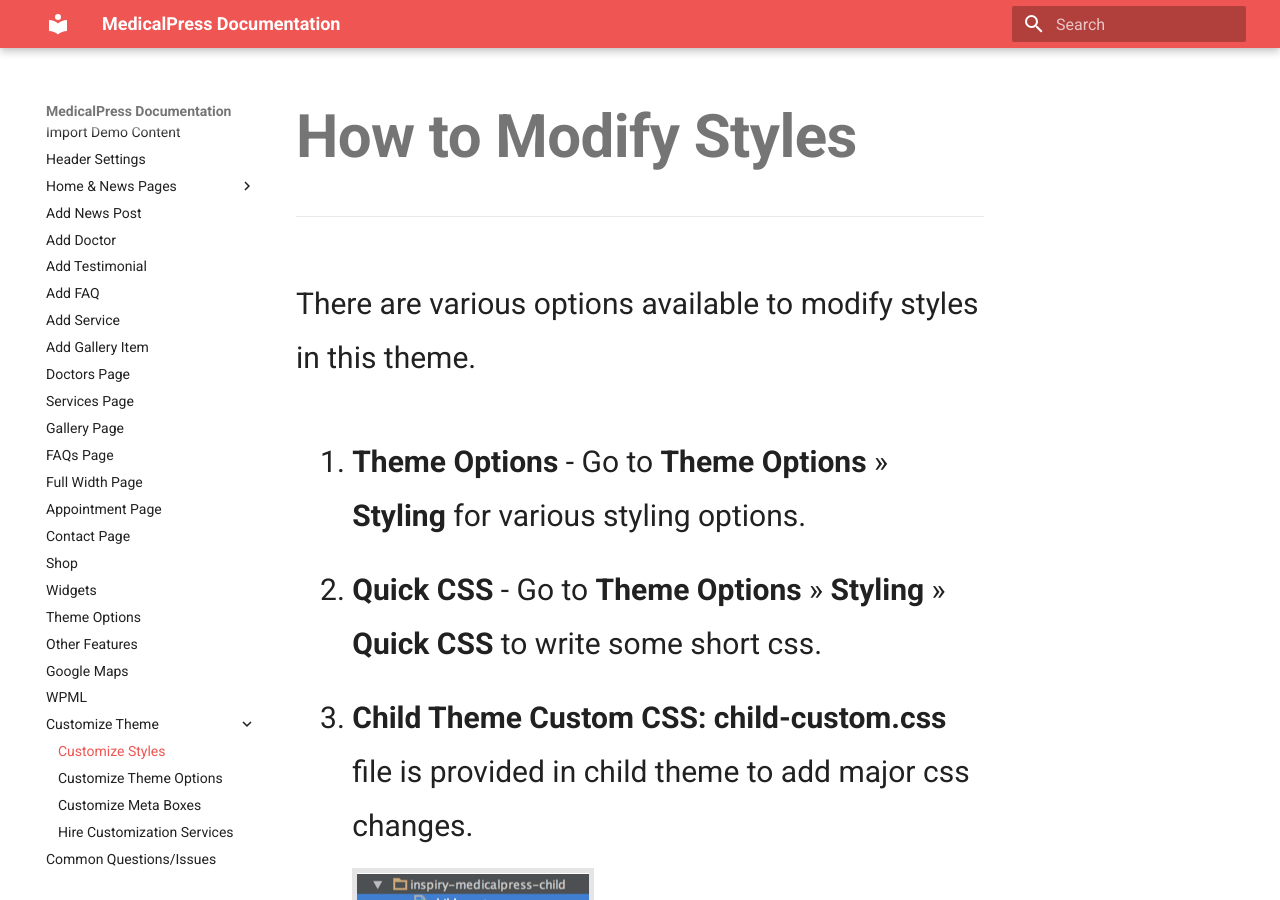
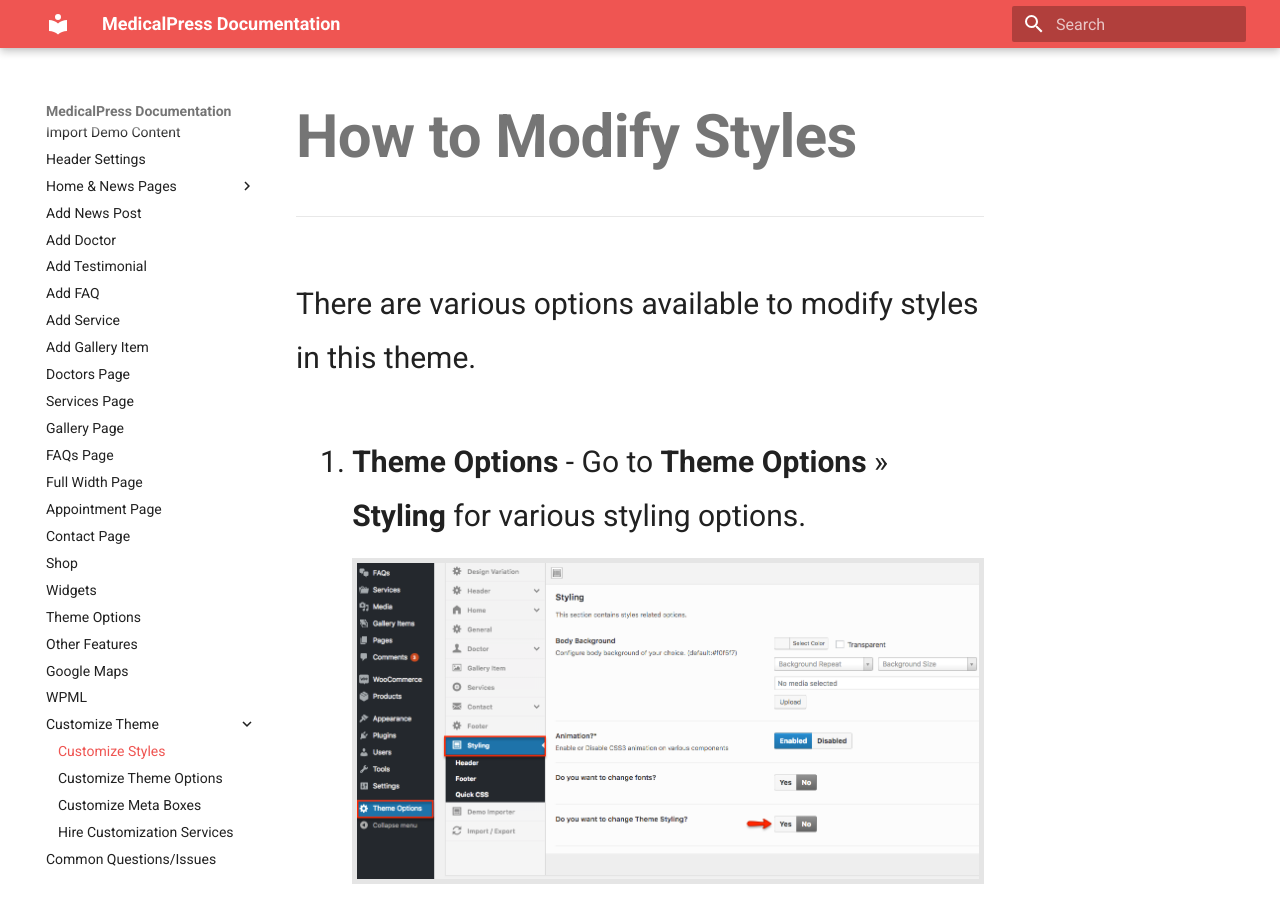
Before and after one commit to InspiryThemes/medicalpress-doc, an MkDocs documentation site: the page built from docs/customize-styles.md, in a window 1280 px wide and 900 px high. Built offline with MkDocs 1.6.1 and Material for MkDocs 9.7.7, drawn with Linux system fonts in a browser that asks for light colours; old or Windows-style settings are respelled for this version of MkDocs.

Commit message:
Added new screenshot related to customize styles section

```diff
--- a/docs/customize-styles.md
+++ b/docs/customize-styles.md
@@ -3,6 +3,7 @@
 There are various options available to modify styles in this theme.
 
 1. **Theme Options** - Go to **Theme Options** &raquo; **Styling** for various styling options.
+![Styling Options](images/modify-theme/styling-options.png)
 
 2. **Quick CSS** - Go to **Theme Options** &raquo; **Styling** &raquo; **Quick CSS** to write some short css.
 
```
Also changed, not shown: docs/images/modify-theme/styling-options.png (added).
